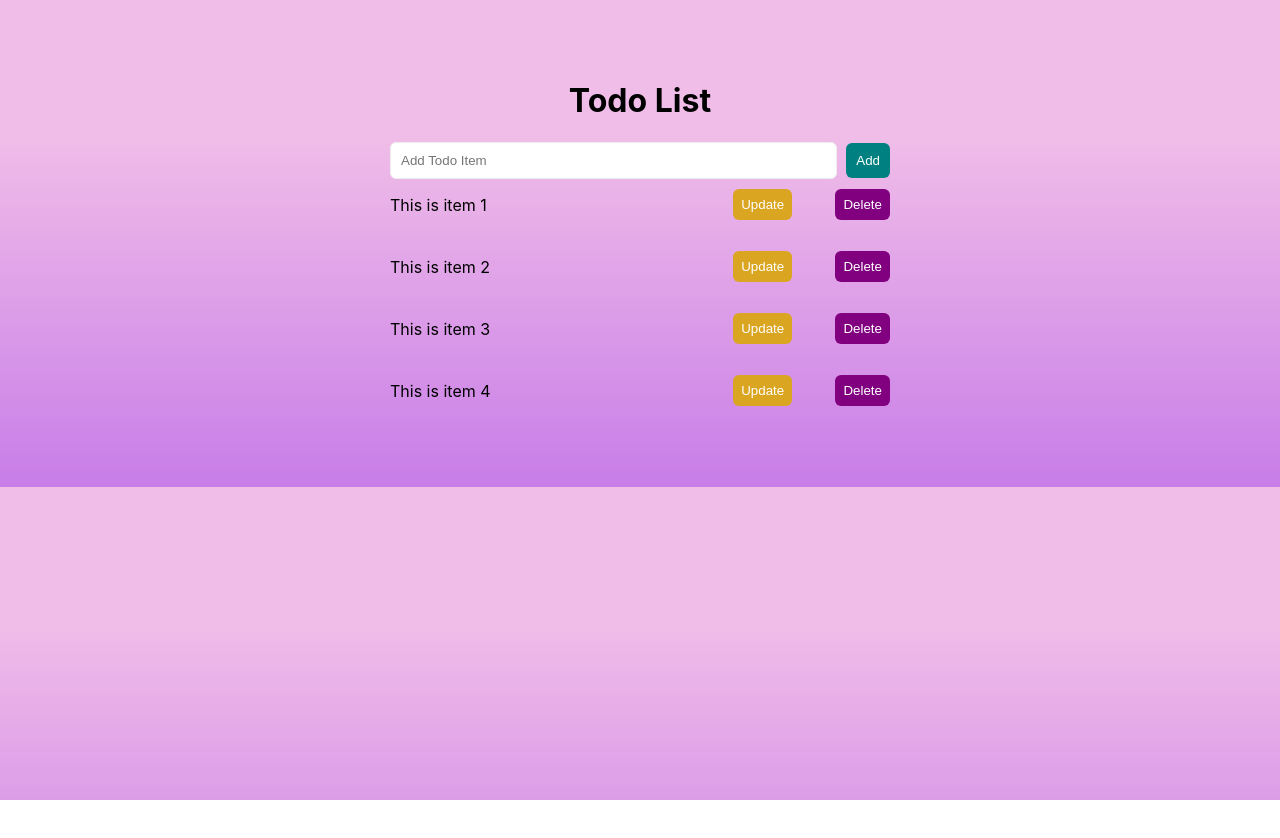
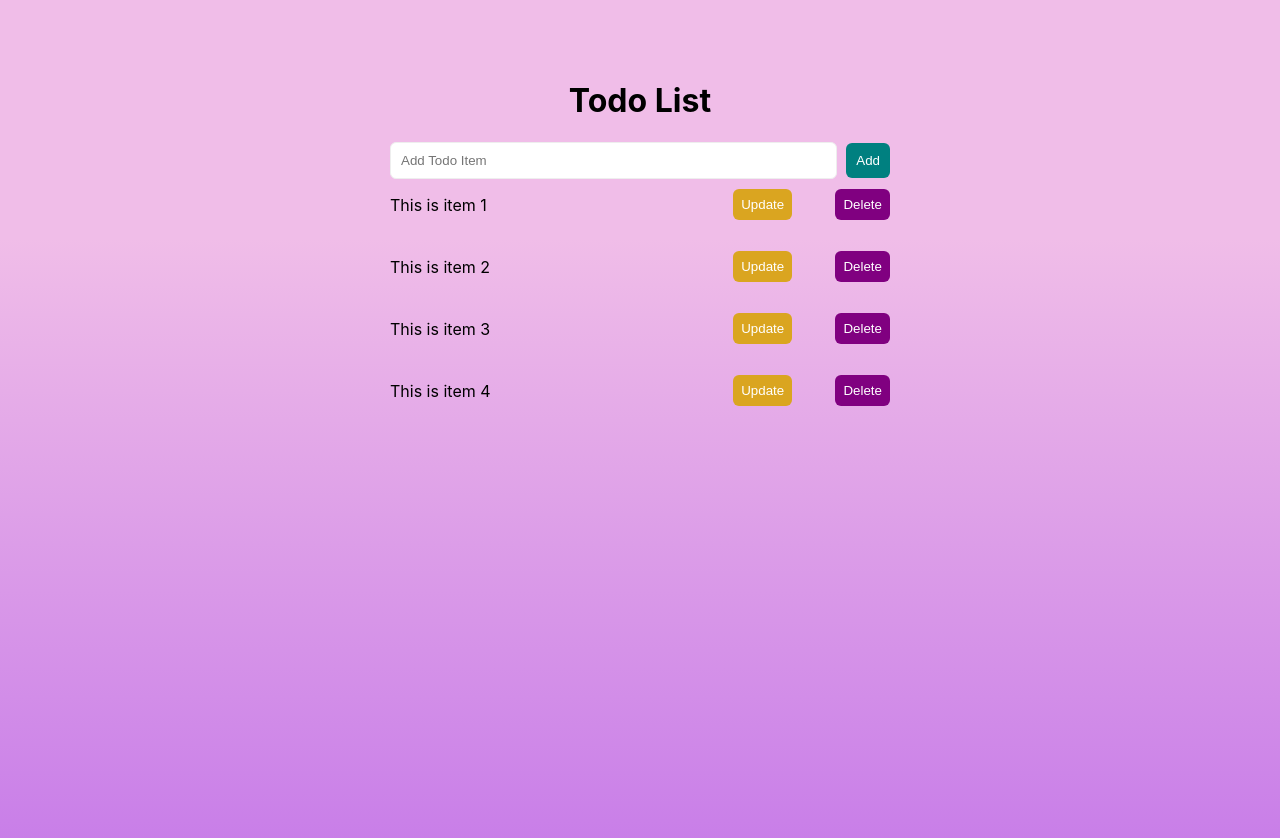
Before and after one commit to Norozkhani/todo-with-db, a React (Create React App) app in the folder Client/: page / in a window 1280 px wide. Shown: the top 838 px of the page. Before the commit the page ends 800 px from the top, so only its background shows below. Built offline with nearby package versions, Linux system fonts and the light colour scheme.

Commit message:
full cover

```diff
--- a/Client/src/index.css
+++ b/Client/src/index.css
@@ -1,5 +1,4 @@
 body {
-  background: rgb(200, 125, 232);
   background: linear-gradient(
     0deg,
     rgba(200, 125, 232, 1) 0%,
@@ -11,6 +10,7 @@ body {
     sans-serif;
   -webkit-font-smoothing: antialiased;
   -moz-osx-font-smoothing: grayscale;
+  height: 100vh;
 }
 
 code {
```
